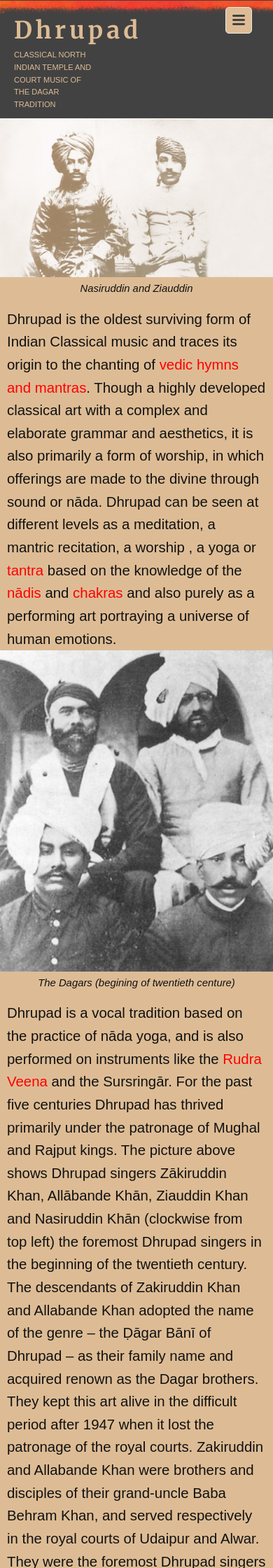
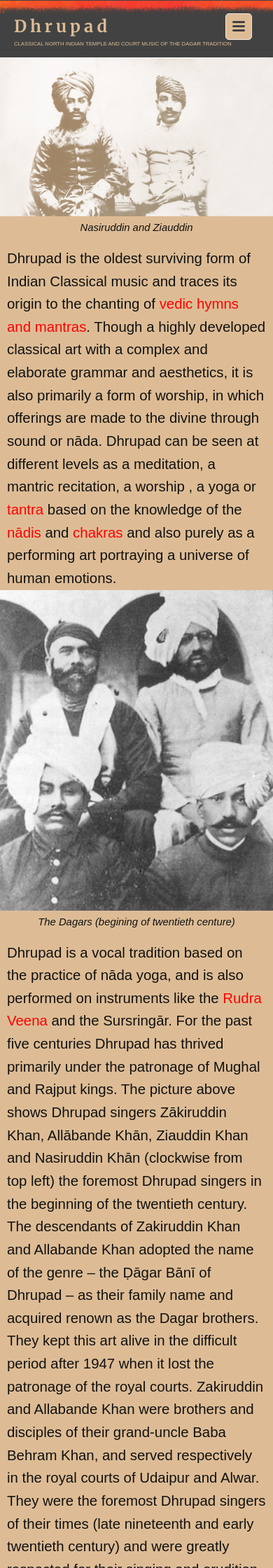
Before and after one commit to sama66/q2, a Jekyll site: the page built from index.html, in a window 390 px wide. Shown: the top 2240 px of the page at 70% size. Built offline with Jekyll 4.4.1, drawn with Linux system fonts in a browser that asks for light colours; some web fonts are replaced.

Commit message:
responsive

```diff
--- a/_sass/_base.scss
+++ b/_sass/_base.scss
@@ -99,7 +99,7 @@ a {
     }
 
     &:hover {
-        color: $text-color;
+        color: $brand-color;
         text-decoration: underline;
     }
 }
--- a/_sass/_header.scss
+++ b/_sass/_header.scss
@@ -61,7 +61,7 @@ header {
 
     @include media-query($on-palm) {
         position: absolute;
-        top: 9px;
+        top: 18px;
         right: 30px;
         background-color: $background-color;
         border: 1px solid $grey-color-light;
@@ -103,3 +103,11 @@ header {
         }
     }
 }
+
+
+@include media-query($on-palm) {
+  .title-wrap {
+    font-size: 70%;
+    width: 100%;
+  }
+}
```
